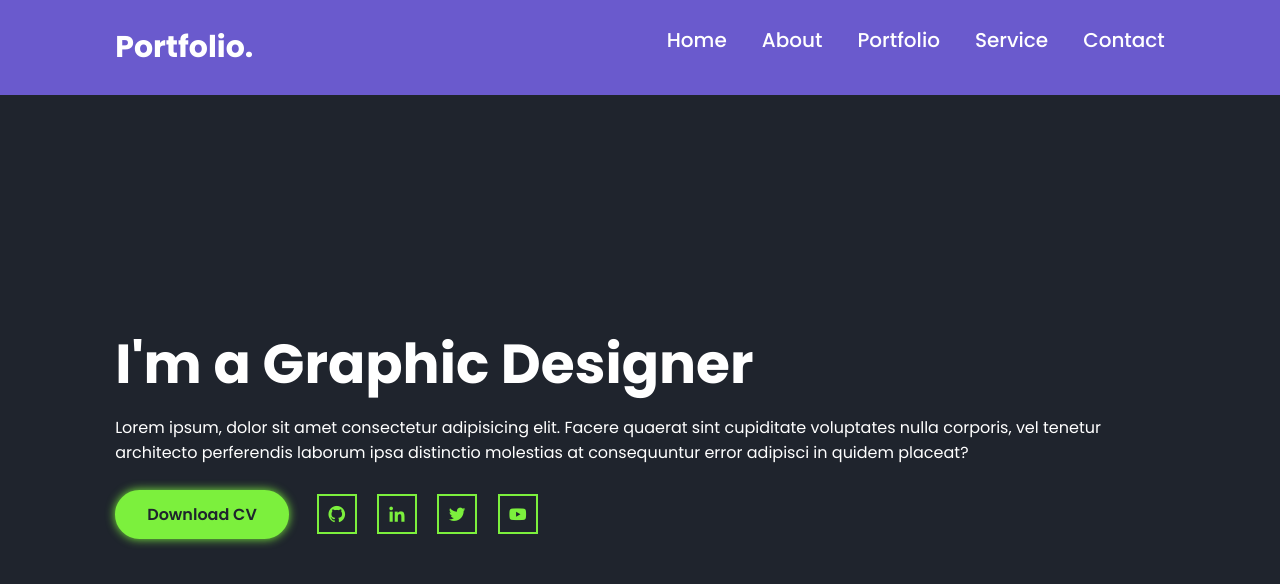
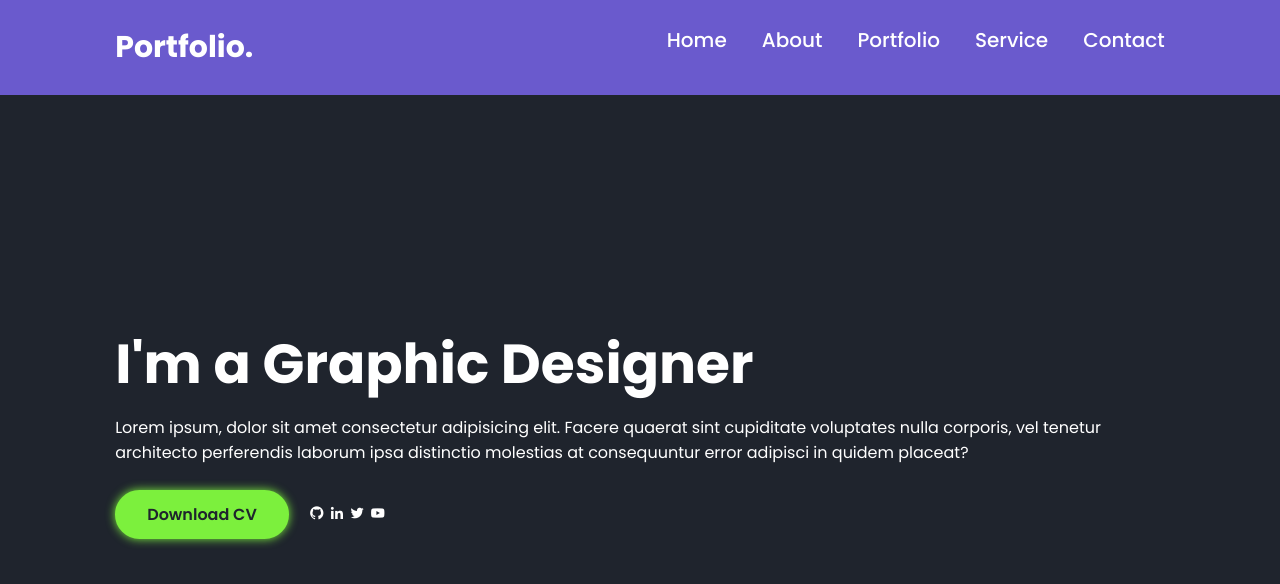
Before and after one commit to Dumindu-Pabasara/Portfolio-Web-Site, a plain HTML site: page index.html in a window 1280 px wide. Drawn offline with nearby package versions, Linux system fonts and the light colour scheme.

Commit message:
Update style.css

```diff
--- a/style.css
+++ b/style.css
@@ -87,18 +87,3 @@ a{
 .home-info .btn-sci .sci{
     margin-left: 20px;
 }
-.home-info .btn-sci .sci a{
-    display: inline-flex;
-    padding: 8px;
-    border: 2px solid #7cf03d;
-    border: radius 50%;
-    font-size: 20px;
-    color: #7cf03d;
-    margin: 0 8px;
-    transition: .5s;
-}
-.home-info .btn-sci .sci a:hover{
-    background: #7cf03d;
-    color: #1f242d;
-    box-shadow: 0 0 10px #7cf03d;
-}
```
